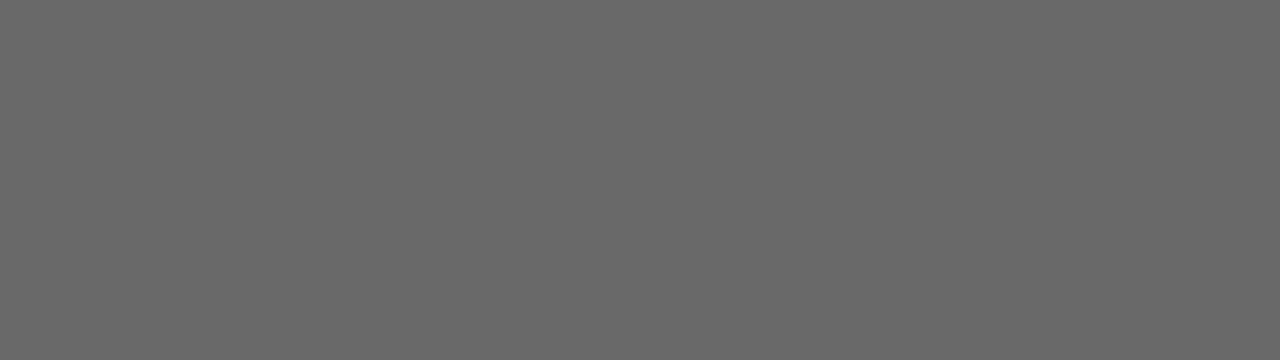
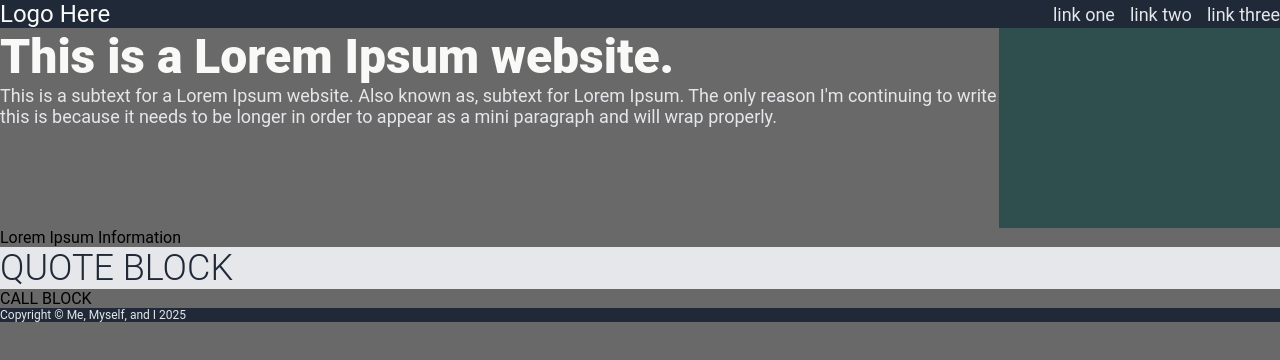
Before and after one commit to bradleymazzie/project_landing_page, a plain HTML site: page index.html in a window 1280 px wide. Drawn offline with Linux system fonts and the light colour scheme.

Commit message:
Add and style body divs

```diff
--- a/index.html
+++ b/index.html
@@ -10,18 +10,44 @@
 
   <body>
     <div class="header">
+        Logo Here
+        <div class="links">
+            <a href="#">link one</a>
+            <a href="#">link two</a>
+            <a href="#">link three</a>
+        </div>
+    </div>
+
+
+    <div class="hero_wrapper">
+        <div class="hero">
+            <div class="hero_main_text">This is a Lorem Ipsum website.</div>
+            <div class="hero_secondary_text">This is a subtext for a Lorem Ipsum website. Also known as, subtext for Lorem Ipsum. The only reason I'm continuing to write this is because it needs to be longer in order to appear as a mini paragraph and will wrap properly.</div>
+        </div>
+        <div class="img"></div>
+    </div>
+
+    <div class="card_wrapper">
+        <div class="card_header">Lorem Ipsum Information</div>
+        <div class="card"></div>
+        <div class="card"></div>
+        <div class="card"></div>
+        <div class="card"></div>
+    </div>
+
+    <div class="quotes">QUOTE BLOCK
 
     </div>
 
 
-    <div class="hook"></div>
-    <div class="information_cards"></div>
-    <div class="quotes"></div>
-    <div class="call_to_action"></div>
+    <div class="call_to_action">CALL BLOCK
+
+    </div>
+
 
 
     <div class="footer">
-
+        Copyright © Me, Myself, and I 2025
     </div>
   </body>
 </html>
--- a/style.css
+++ b/style.css
@@ -1,21 +1,79 @@
 body{
     font-family: Roboto, -apple-system, BlinkMacSystemFont, 'Segoe UI', Oxygen, Ubuntu, Cantarell, 'Open Sans', 'Helvetica Neue', sans-serif;
     margin: 0;
-    /* padding: 0; */
     min-height: 100vh;
     display: flex;
     flex-direction: column;
     background-color: dimgray;
 }
 
-div {
+div{
 
 }
 
-header {
+.header {
+    background-color: #1F2937;
+    font-size: 24px;
+    color: #F9FAF8;
+    display: flex;
+    justify-content: space-between;
+}
+
+.links{
+    display: flex;
+    gap: 15px;
+    align-items: center;
+}
+
+.footer{
+    background-color: #1F2937;
+    color: #E5E7EB;
+    font-size: 12px;
+}
+
+a{
+    text-decoration: none;
+    font-size: 18px;
+    color: #E5E7EB;
+}
+
+.hero_wrapper{
+    display: flex;
 
 }
 
-footer{
+.hero{
 
 }
+
+.hero_main_text{
+    font-size: 48px;
+    font-weight: 900;
+    color: #F9FAF8;
+}
+.hero_secondary_text{
+    font-size: 18px;
+    color: #E5E7EB;
+    /* flex-wrap: wrap; */
+}
+
+.img{
+    height: 200px;
+    width: 500px;
+    background-color: darkslategray;
+}
+
+.card_wrapper{
+
+}
+
+.card{
+
+}
+
+.quotes{
+    background-color: #E5E7EB;
+    font-size: 36px;
+    font-weight: 300;
+    color: #1F2937;
+}
```
